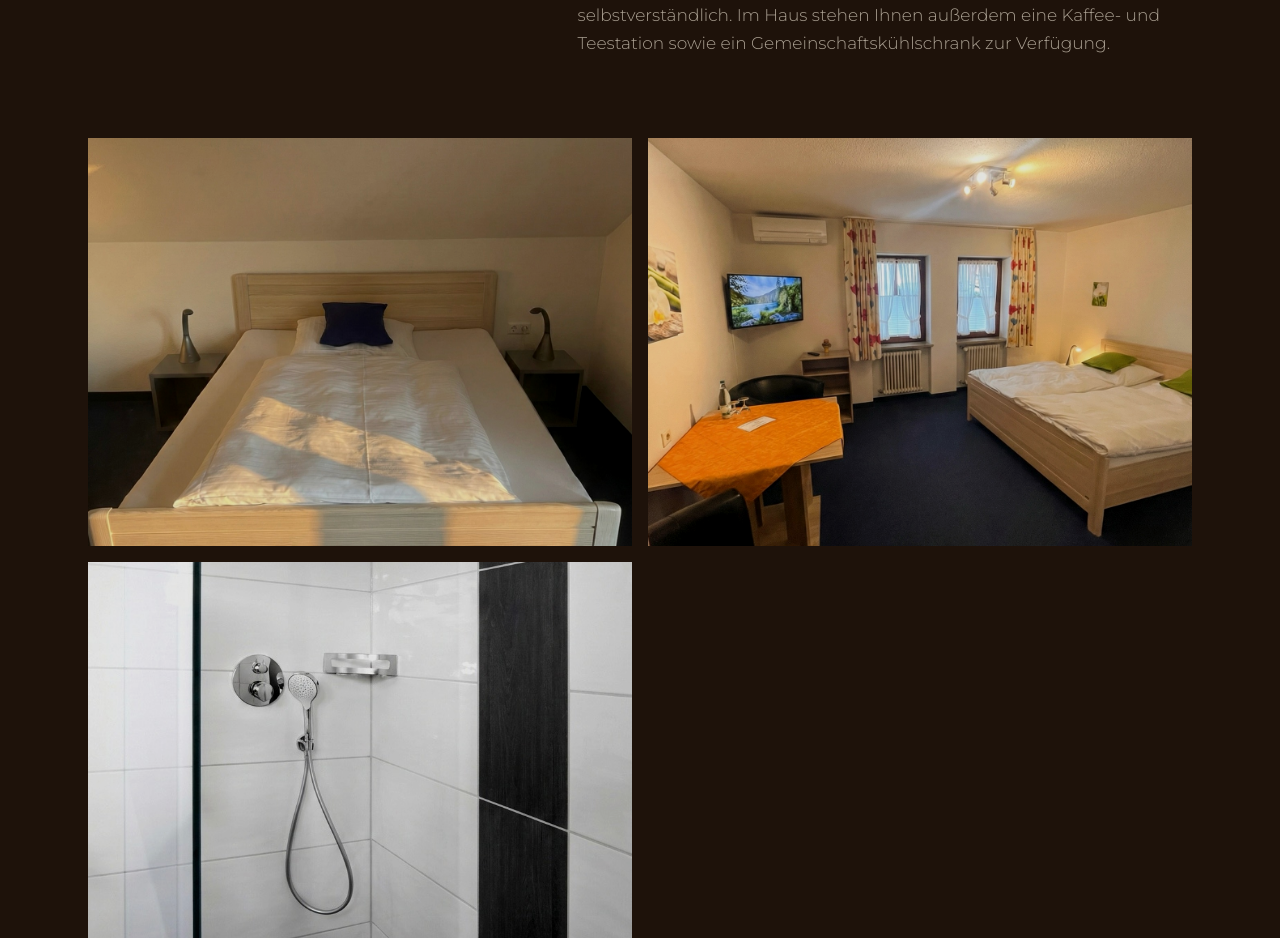
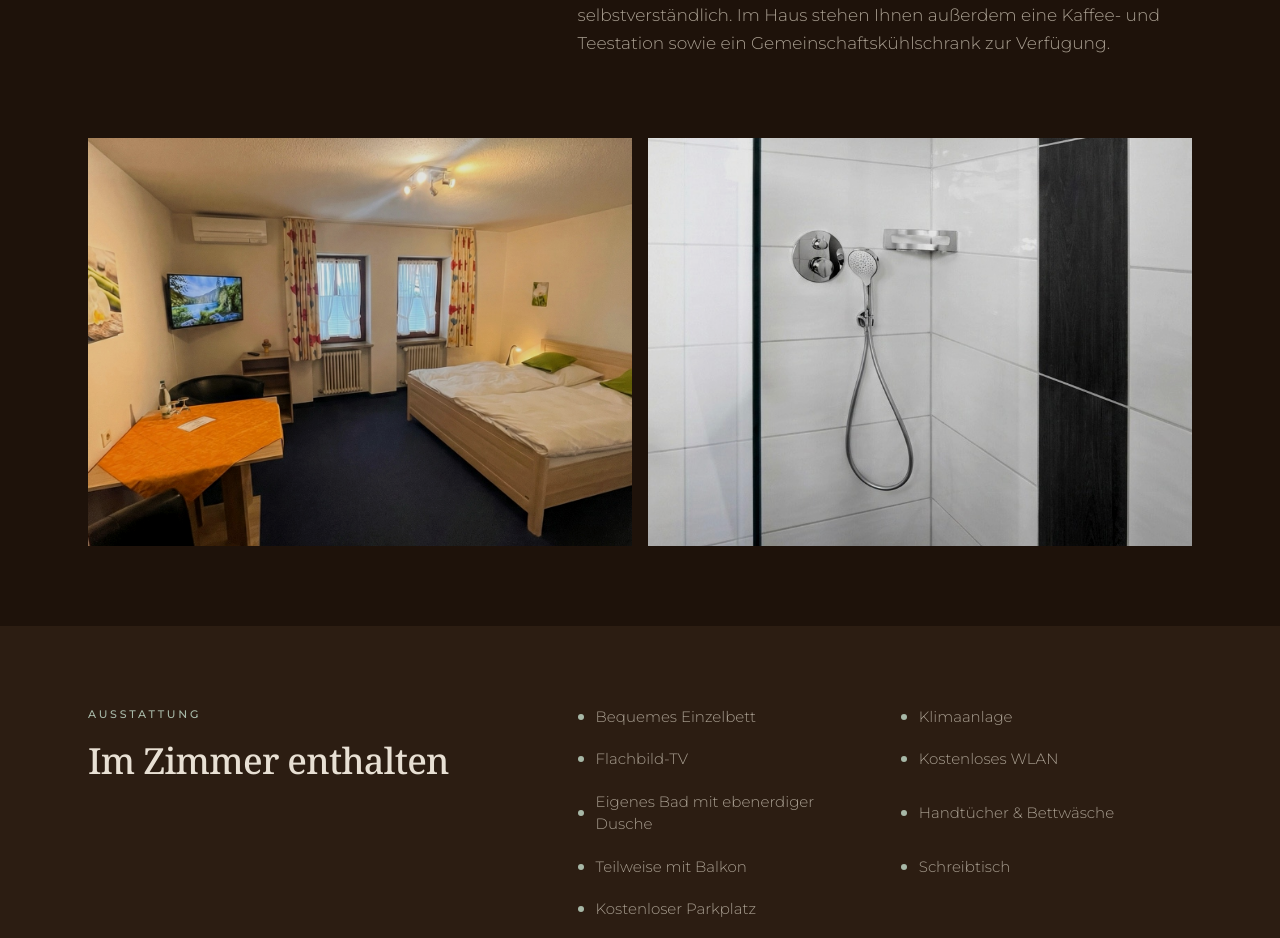
Before and after one commit to leonschmidt020-bot/G-stehaus, a Next.js app: page /zimmer/einzelzimmer in a window 1280 px wide. Shown: the part 960-1898 px from the top of the page. Built offline with nearby package versions, Linux system fonts and the light colour scheme.

Commit message:
Bild mit zwei Betten aus Einzelzimmer-Details entfernen
Co-Authored-By: Claude Sonnet 4.6 <noreply@anthropic.com>

```diff
--- a/src/app/zimmer/einzelzimmer/page.tsx
+++ b/src/app/zimmer/einzelzimmer/page.tsx
@@ -2,7 +2,6 @@ import RoomDetail from "@/components/rooms/RoomDetail";
 
 const images = [
   { src: "/images/einzelzimmer-new2.jpg", alt: "Einzelzimmer mit bequemem Bett" },
-  { src: "/images/einzelbett.jpg", alt: "Einzelbett mit Nachttischen" },
   { src: "/images/zimmer-ug.jpg", alt: "Zimmer mit TV, Sitzecke und Schreibtisch" },
   { src: "/images/bad-neu-1.jpg", alt: "Badezimmer mit ebenerdiger Dusche" },
 ];
```
